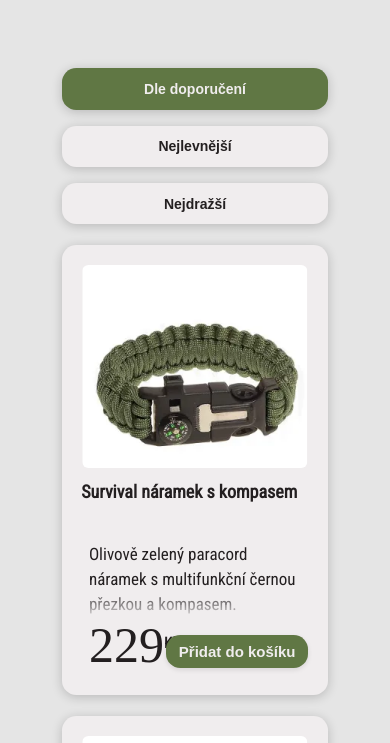
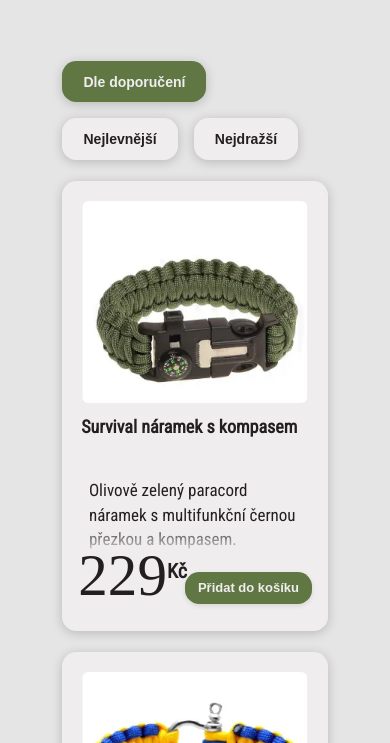
Before and after one commit to Kiba185/E-Shop_MakerCord, a React (Create React App) app in the folder eshop_makercord/: page /products in a window 390 px wide. Shown: the part 1257-2000 px from the top of the page. Built offline with nearby package versions, Linux system fonts and the light colour scheme; a web font is replaced by a local one.

Commit message:
version_80

```diff
--- a/eshop_makercord/src/components/Cart/CartSummary.css
+++ b/eshop_makercord/src/components/Cart/CartSummary.css
@@ -15,7 +15,7 @@
 .cart-summary h3 {
     margin: 0 0 20px 0;
     text-transform: none;
-    font-size: clamp(1vw, 2vw, 20px);
+    font-size: clamp(2vh, 3vh, 25px);
     font-weight: 700;
     color: var(--black);
 }
@@ -25,7 +25,7 @@
     justify-content: space-between;
     padding: 1vh 0;
     border-bottom: 1px dashed #e8e8e8;
-    font-size: clamp(1vw, 2vw, 20px);
+    font-size: clamp(1vh, 2vh, 20px);
 }
 
 .summary-row span:first-child {
@@ -42,11 +42,11 @@
     margin-top: 12px;
     padding-top: 1.5vh;
     border-top: 2px solid #e8e8e8;
-    font-size: clamp(1vw, 2vw, 20px);
+    font-size: clamp(1vh, 2vh, 20px);
 }
 
 .summary-row.total strong {
-    font-size: clamp(1vw, 2vw, 20px);
+    font-size: clamp(1vh, 2vh, 15px);
 }
 
 .summary-row.discount span {
@@ -61,7 +61,7 @@
 
 .promo > label {
     display: block;
-    font-size: clamp(0.8vw, 1.5vw, 14px);
+    font-size: clamp(1vh, 2vh, 20px);
     font-weight: 600;
     color: #666;
     margin-bottom: 1vh;
@@ -81,7 +81,7 @@
     border: 1px solid #ddd;
     border-radius: var(--border_radius);
     padding: 1.5vh 2vh;
-    font-size: clamp(0.7vw, 1vw, 10px);
+    font-size: clamp(1vh, 2.5vh, 25px);
     transition: all 0.2s ease;
 }
 
@@ -120,8 +120,9 @@
     border-radius: var(--border_radius);
 }
 
+
 .applied span {
-    font-size: clamp(0.8vw, 1.5vw, 14px);
+    font-size: clamp(1vh, 2vh, 15px);
     color: var(--green);
 }
 
@@ -133,7 +134,7 @@
     background: none;
     border: none;
     color: #e74c3c;
-    font-size: clamp(0.8vw, 1.5vw, 14px);
+    font-size: clamp(1vh, 2vh, 15px);
     cursor: pointer;
     font-weight: 500;
     padding: 0.4vh 0.8vh;
@@ -146,7 +147,7 @@
 
 .message {
     margin-top: 10px;
-    font-size: clamp(0.8vw, 1.5vw, 14px);
+    font-size: clamp(1vh, 2vh, 15px);
     padding: 1vh 1.4vh;
     border-radius: var(--border_radius);
 }
@@ -176,7 +177,7 @@
     border-radius: var(--border_radius);
     cursor: pointer;
     font-weight: 600;
-    font-size: clamp(0.8vw, 1.5vw, 14px);
+    font-size: clamp(1vh, 2vh, 15px);
     transition: all 0.2s ease;
 }
 
@@ -197,7 +198,7 @@
     border-radius: var(--border_radius);
     cursor: pointer;
     font-weight: 700;
-    font-size: clamp(0.8vw, 1.5vw, 14px);
+    font-size: clamp(1vh, 2vh, 15px);
     transition: all 0.2s ease;
 }
 
@@ -229,7 +230,7 @@
         width: 100%;
         position: static;
         margin-bottom: 20vh;
-        padding: 10vh 4vw;
+        padding: 4vh 4vw;
     }
 }
 
@@ -238,22 +239,18 @@
         padding: 20px;
     }
 
-    .summary-row {
-        font-size: clamp(0.8vw, 1.5vw, 14px);
-    }
-
-    .summary-row.total {
-        font-size: clamp(1vw, 2vw, 20px);
-    }
-
     .promo-controls {
         flex-direction: column;
     }
 
     .promo-controls .apply {
         width: 100%;
-        padding: 4vh;
+        padding: 2vh;
         font-size: 5vh;
+    }
+
+    .promo-controls input {
+        padding: 2vh;
     }
 
     .applied {
@@ -269,7 +266,7 @@
     .back,
     .continue {
         width: 100%;
-        padding: 4vh;
+        padding: 2vh;
         font-size: 5vh;
         text-align: center;
     }
--- a/eshop_makercord/src/components/Cart/CartSummary.js
+++ b/eshop_makercord/src/components/Cart/CartSummary.js
@@ -102,7 +102,7 @@ const CartSummary = ({ setOrderStatus, orderStatus, products }) => {
       <div className="promo">
         <label htmlFor="promo">Slevový kód</label>
         <div className="promo-controls">
-          <input id="promo" value={code} onChange={(e) => setCode(e.target.value)} placeholder="Zadejte kód" />
+          <input id="promo" value={code} onChange={(e) => setCode(e.target.value)} onKeyDown={(e) => e.key === 'Enter' && handleApply()} placeholder="Zadejte kód" />
           <button className="apply" onClick={handleApply}>Použít</button>
         </div>
         {appliedCode && (
--- a/eshop_makercord/src/components/Cart/OrderStatus.css
+++ b/eshop_makercord/src/components/Cart/OrderStatus.css
@@ -88,12 +88,11 @@
     text-align: center;
     font-weight: 600;
     color: #888;
-    font-size: clamp(5px, 2vh, 50px);
+    font-size: clamp(2vh, 2.5vh, 10px);
     text-transform: uppercase;
     letter-spacing: 0.03em;
     line-height: 1.3;
     max-width: clamp(5vw, 8vw, 10vw);
-    word-wrap: break-word;
 }
 
 .order-status-step-circle.active + .order-status-label,
--- a/eshop_makercord/src/components/Footer/Footer.css
+++ b/eshop_makercord/src/components/Footer/Footer.css
@@ -8,7 +8,7 @@ footer {
 footer p {
     text-align: center;
     color: var(--black);
-    font-size: clamp(1vw, 2vw, 20px);
+    font-size: clamp(2vh, 3vw, 20px);
 }
 
 .footer-links {
@@ -22,5 +22,5 @@ footer p {
 .footer-links a {
     color: var(--black);
     text-decoration: none;
-    font-size: clamp(1vw, 2vw, 20px);
+    font-size: clamp(2vh, 3vw, 20px);
 }
--- a/eshop_makercord/src/components/Products/ProductCard.css
+++ b/eshop_makercord/src/components/Products/ProductCard.css
@@ -51,30 +51,32 @@
 .product-card .price {
     position: absolute;
     bottom: 2.5vh;
-    left: 10%;
-    font-size: clamp(50px, 3vw, 6vh);
+    left: 6%;
+    font-size: clamp(5vh, 7vh, 70px);
     font-weight: 500;
     color: var(--black);
     margin: 0;
     font-family: 'Karantina';
     text-decoration: none;
+    white-space: nowrap;
 }
 
 .product-card .currency {
-    font-size: clamp(15px, 1vw, 1.2vw);
+    font-size: clamp(2vh, 3vh, 20px);
     color: var(--black);
     font-weight: 800;
     font-family: 'Roboto Condensed';
-    vertical-align: 80%;
+    vertical-align: 70%;
     text-decoration: none;
 }
 
 .product-card .add-to-cart-button {
     position: absolute;
     bottom: 3.2vh;
-    right: 2.3vh;
+    right: 6%;
     border-radius: var(--border_radius);
-    font-size: clamp(15px, 1.5vh, 2vh);
+    font-size: clamp(13px, 1.5vh, 2vh);
     box-shadow: 0 2px 5px rgba(0, 0, 0, 0.1);
-    padding: clamp(8px, 1vh, 2vh) clamp(12px, 1.5vh, 3vh);
+    padding: clamp(6px, 1vh, 12px) clamp(10px, 1.5vh, 16px);
+    white-space: nowrap;
 }
--- a/eshop_makercord/src/components/Products/ProductsOverview.css
+++ b/eshop_makercord/src/components/Products/ProductsOverview.css
@@ -206,6 +206,8 @@
 .pagination-pages {
     display: flex;
     gap: 10px;
+    flex-wrap: wrap;
+    justify-content: center;
 }
 
 .pagination-page.active {
@@ -235,8 +237,14 @@
         position: static;
     }
 
+    .filter-section-inner {
+        min-height: auto;
+    }
+
     .sorting-section {
         flex-direction: column;
+        align-items: flex-start;
+        gap: clamp(12px, 2vh, 3vh);
     }
 
     .sorting-actions {
@@ -252,16 +260,4 @@
     .products-list {
         grid-template-columns: 1fr;
     }
-
-    .sorting-actions button,
-    .pagination-button,
-    .pagination-page {
-        width: 100%;
-    }
-
-    .pagination,
-    .pagination-pages {
-        width: 100%;
-        flex-direction: column;
-    }
 }
--- a/eshop_makercord/src/index.css
+++ b/eshop_makercord/src/index.css
@@ -27,6 +27,18 @@ main {
     min-width: 70vw;
 }
 
+@media (max-width: 980px) {
+    main.products-page {
+        min-height: 4000px;
+    }
+}
+
+@media (max-width: 720px) {
+    main.products-page {
+        min-height: 7000px;
+    }
+}
+
 /* Velké monitory */
 @media (min-width: 1920px) {
     main {
--- a/eshop_makercord/src/pages/Products.js
+++ b/eshop_makercord/src/pages/Products.js
@@ -2,7 +2,7 @@ import ProductsOverview from '../components/Products/ProductsOverview';
 import PageHeading from '../components/PageHeading';
 
 const Products = () => {
-  return <main>
+  return <main className="products-page">
     <PageHeading>Produkty</PageHeading>
     <ProductsOverview />
   </main>
```
